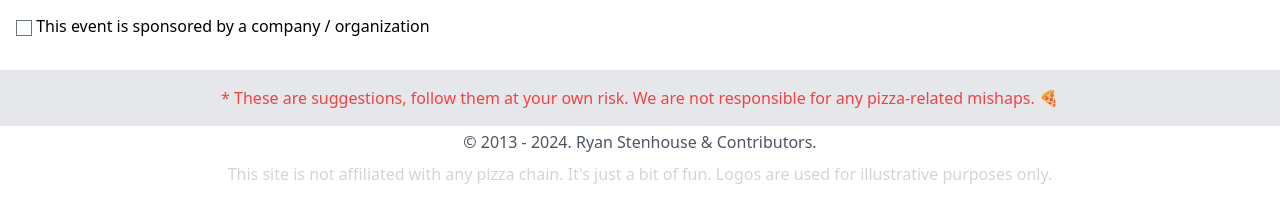
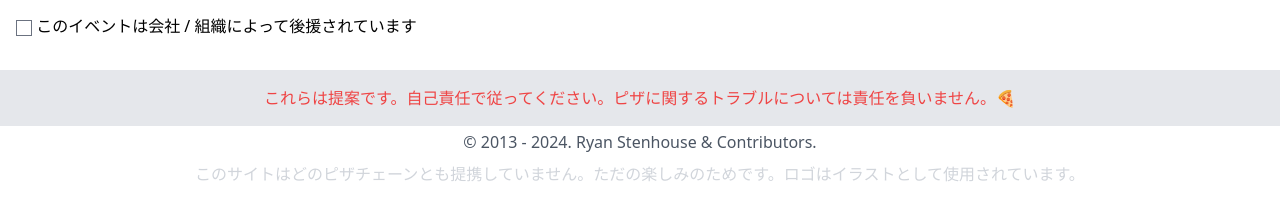
Before and after one commit to HHRy/howmanypizzas.net, a Vue app: page / in a window 1280 px wide. Shown: the part 1010-1213 px from the top of the page. Built offline with nearby package versions, Linux system fonts and the light colour scheme.

Commit message:
Do the container too

```diff
--- a/index.html
+++ b/index.html
@@ -6,7 +6,7 @@
 
     <meta name="description" content="Not sure how many pizzas to order for your next gathering? howmanypizzas.net makes it fun and easy to calculate the perfect number of pizzas for any group size. Try our tool now and make your pizza party planning a breeze!">
     <meta name="keywords" content="pizza calculator, how many pizzas, pizza order tool, pizza party planning, group pizza order, pizza quantity calculator, pizza for gathering, pizza order estimate, pizza party helper, howmanypizzas.net">		<meta name="robots" content="index,follow">
-    <meta name="author" content="Nekotachi Ltd">
+    <meta name="author" content="Ryan Stenhouse">
 
     <link rel="apple-touch-icon" sizes="180x180" href="/apple-touch-icon.png">
     <link rel="icon" type="image/png" sizes="32x32" href="/favicon-32x32.png">
@@ -22,14 +22,11 @@
 		<meta property="og:url" content="https://howmanypizzas.net/" />
 		<meta property="og:image" content="https://howmanypizzas.net/how-many-pizzas-socials.png" />
 		<meta property="og:locale" content="en" />
-		<meta property="og:locale:alternate" content="fr" />
 		<meta property="og:locale:alternate" content="ja" />
-		<meta property="og:locale:alternate" content="ko" />
-		<meta property="og:locale:alternate" content="th" />
 
 		<meta name="twitter:card" content="summary_large_image" />
-		<meta name="twitter:site" content="@nekotachiltd" />
-		<meta name="twitter:creator" content="@nekotachiltd" />
+		<meta name="twitter:site" content="@ryanstenhouse" />
+		<meta name="twitter:creator" content="@ryanstenhouse" />
 		<meta name="twitter:title" content="How many pizzas should I buy?" />
 		<meta property="twitter:image" content="https://howmanypizzas.net/how-many-pizzas-socials.png" />
 		<meta property="twitter:description" content="Not sure how many pizzas to order for your next gathering? howmanypizzas.net makes it fun and easy to calculate the perfect number of pizzas for any group size. Try our tool now and make your pizza party planning a breeze!" />
--- a/src/App.vue
+++ b/src/App.vue
@@ -1,5 +1,7 @@
 <script setup>
   import Calculator from './components/Calculator.vue'
+  import { useI18n } from 'vue-i18n'
+  const { t } = useI18n()
 </script>
 
 <script>
@@ -40,13 +42,13 @@ export default {
   </div>
   <footer class="mb-4 mt-8">
     <div class="bg-gray-200 text-red-500 font-size-xs text-center py-4">
-      * These are suggestions, follow them at your own risk. We are not responsible for any pizza-related mishaps. 🍕
+      {{ $t('other.misshapWarning') }}
     </div>
     <div class="bg-white text-gray-600 font-size-xs text-center py-1">
       &copy; 2013 - {{currentDate.getFullYear()}}. Ryan Stenhouse &amp; Contributors.
     </div>
     <div class="bg-white text-gray-300 font-size-xs text-center py-1">
-      This site is not affiliated with any pizza chain. It's just a bit of fun. Logos are used for illustrative purposes only.
+      {{ $t('other.disclaimer') }}
     </div>
   </footer>
 </template>
--- a/src/main.js
+++ b/src/main.js
@@ -7,7 +7,7 @@ import './index.css';
 import App from './App.vue';
 
 const i18n = createI18n({
-  locale: 'en',
+  locale: 'ja',
   legacy: false,
   fallbackLocale: 'en',
   messages: {
@@ -46,6 +46,10 @@ const i18n = createI18n({
         otherDetails: 'Other details',
         workEvent: 'This is for a work event / team lunch / hackathon',
         corporateSponsor: 'This event is sponsored by a company / organization'
+      },
+      other: {
+        misshapWarning: 'These are suggestions, follow them at your own risk. We are not responsible for any pizza-related mishaps. 🍕',
+        disclaimer: 'This site is not affiliated with any pizza chain. It\'s just a bit of fun. Logos are used for illustrative purposes only.'
       }
     },
     ja: {
@@ -83,6 +87,10 @@ const i18n = createI18n({
         otherDetails: "その他の詳細",
         workEvent: "これは仕事のイベント / チームランチ / ハッカソン用です",
         corporateSponsor: "このイベントは会社 / 組織によって後援されています"
+      },
+      other: {
+        misshapWarning: 'これらは提案です。自己責任で従ってください。ピザに関するトラブルについては責任を負いません。🍕',
+        disclaimer: 'このサイトはどのピザチェーンとも提携していません。ただの楽しみのためです。ロゴはイラストとして使用されています。'
       }
   }
 }});
```
